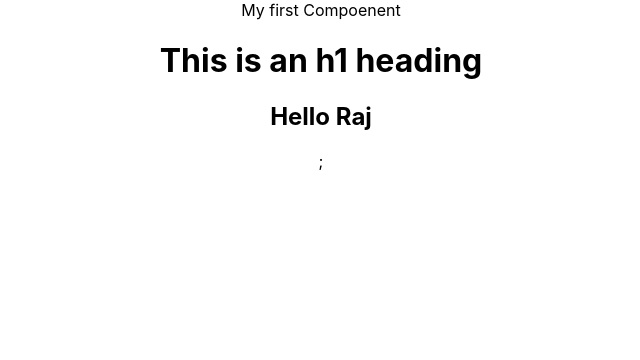
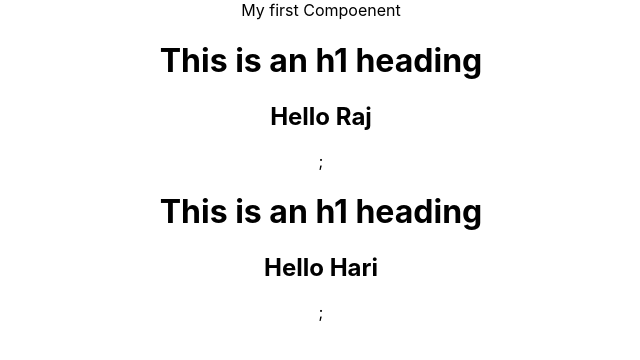
Before and after one commit to fagami1423/React_practice, a React (Create React App) app: page / in a window 1280 px wide. Shown: the top 360 px of the page, without its empty margins (319-959 px from the left). Built offline with nearby package versions, Linux system fonts and the light colour scheme.

Commit message:
another prop added

```diff
--- a/src/App.js
+++ b/src/App.js
@@ -14,6 +14,7 @@ function App() {
     <div className="App">
       My first Compoenent
       <Heading firstname="Raj"/>
+      <Heading firstname="Hari"/>
     </div>
   );
 }
```
